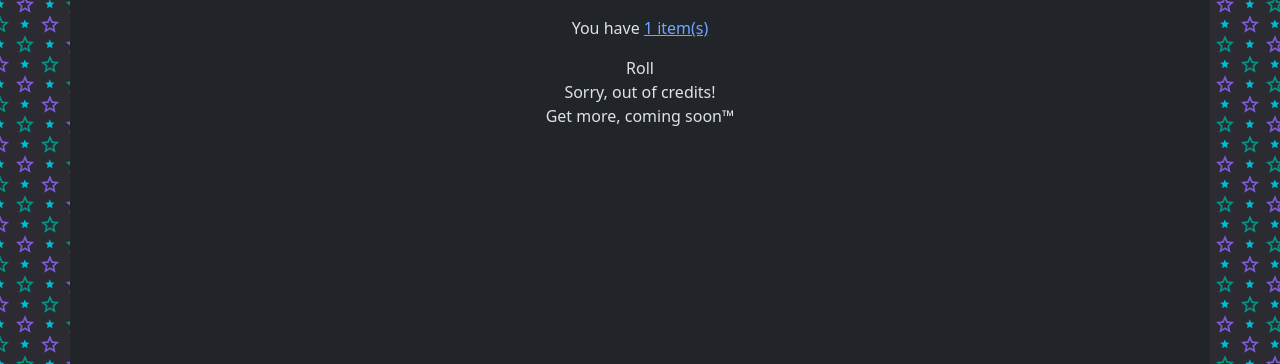
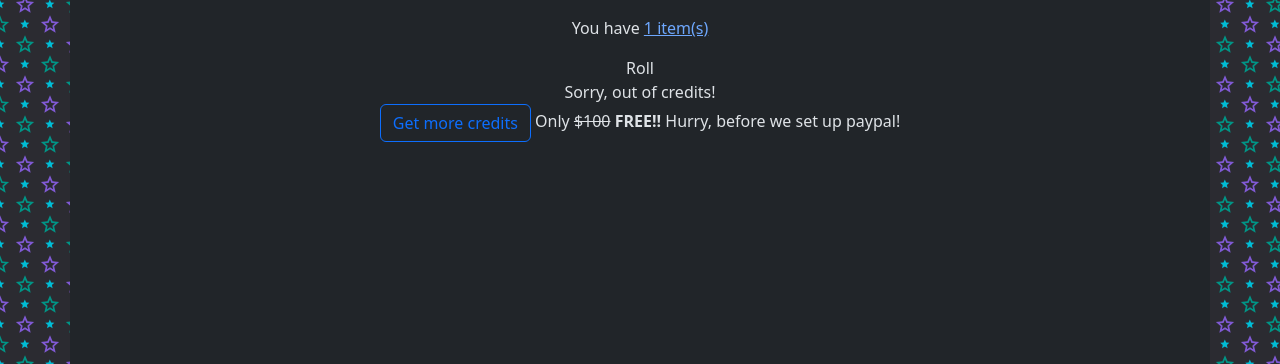
Before and after one commit to ambischof/cgacha, a Django app: page /gacha/ in a window 1280 px wide. Shown: the part 56-420 px from the top of the page. Run offline with Django 5.2, Linux system fonts and the light colour scheme; a user stored in the database is signed in; tables that the repository leaves empty hold one stand-in row (values such as "Sample post").

Commit message:
adding get more credits button

```diff
--- a/gacha/templates/gacha/index.html
+++ b/gacha/templates/gacha/index.html
@@ -2,7 +2,7 @@
 {% block title %} Home {% endblock %}
 {% block content %}
 <div class="text-center">
-  <p>You have <a href="{% url 'gacha:itemlist'%}">{{account.items.count}} item(s)</a><p>
+  <p>You have <a href="{% url 'gacha:itemlist'%}">{{account.items.count}} item(s)</a></p>
 
   {% if account.credits > 1 %}
   <a class="btn btn-outline-primary" href="{%url 'gacha:roll'%}">Roll</a><br>
@@ -11,7 +11,10 @@
   {% else %}
   Roll<br>
   Sorry, out of credits!<br>
-  Get more, coming soon™
+  <a class="btn btn-outline-primary" href="{%url 'gacha:addcredits'%}">
+    Get more credits
+  </a>
+  Only <s>$100</s> <strong>FREE!!</strong> Hurry, before we set up paypal!
   {% endif %}
 </div>
 {% endblock %}
--- a/gacha/urls.py
+++ b/gacha/urls.py
@@ -8,6 +8,7 @@ urlpatterns = [
   path("testroll", views.TestRollView.as_view(), name="testroll"),
   path("itemlist", views.itemlist, name="itemlist"),
   path("allitems", views.AllItemList.as_view(), name="allitemslist"),
+  path("addcredits", views.addcredits, name="addcredits"),
 
   path("accounts/register", views.register, name="register"),
   # many of these views are currently unimplemented
--- a/gacha/views.py
+++ b/gacha/views.py
@@ -43,6 +43,14 @@ def itemlist(request):
   })
   return val
 
+# Action only, do action and redirect
+@login_required
+def addcredits(request):
+  account = request.user.account
+  account.credits += 100
+  account.save()
+  return redirect("gacha:index")
+
 class AllItemList(generic.ListView):
   class Meta:
     model = Item
```
Also changed, not shown: idea-plan.md (+1 -1 lines).
